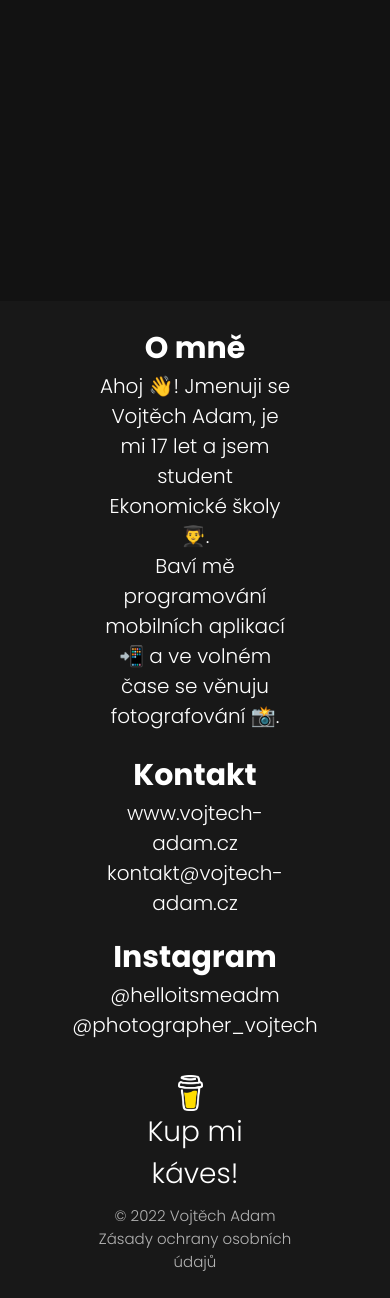
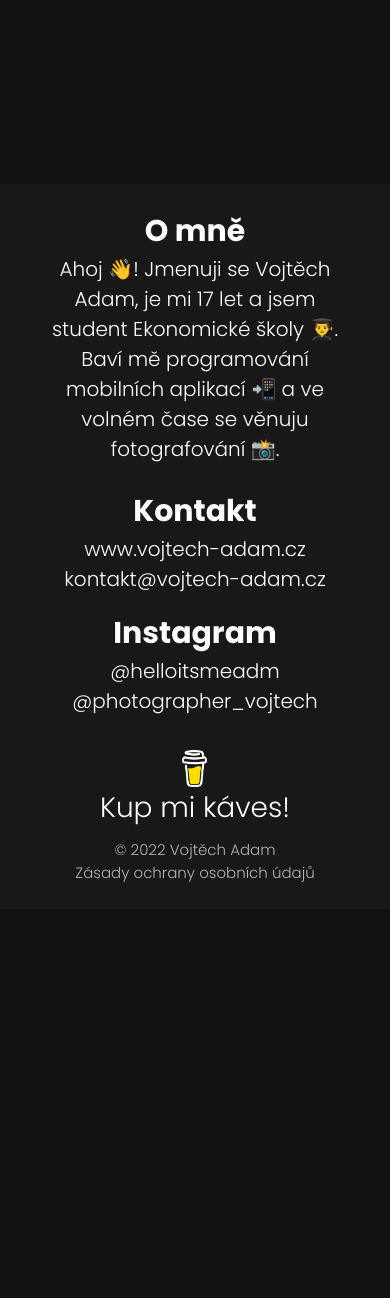
Before and after one commit to HelloItsMeAdm/vojtech-adam.cz, a PHP site: page / in a window 390 px wide. Shown: the part 2960-4258 px from the top of the page. After the commit the page ends 3842 px from the top, so only its background shows below. Run offline with PHP 8.4, Linux system fonts and the light colour scheme.

Commit message:
Minor fixes in styles

```diff
--- a/css/footer.css
+++ b/css/footer.css
@@ -7,7 +7,7 @@ footer {
     align-items: center;
 }
 footer .content {
-    width: 50%;
+    width: 80%;
     display: flex;
     align-items: center;
     justify-content: space-evenly;
@@ -104,4 +104,7 @@ footer .copyright .donate-container .donate-span:hover {
         flex-direction: column;
         margin-bottom: 1vh;
     }
+    footer .copyright .donate-container .donate-img {
+        margin: 0;
+    }
 }
--- a/css/style.css
+++ b/css/style.css
@@ -658,7 +658,7 @@ span.bold {
     }
     .cards .content-image {
         margin-bottom: 5%;
-        width: 50vw;
+        width: 40vw;
     }
     .project-hero {
         margin: 200px 10% 5% 10%;
```
